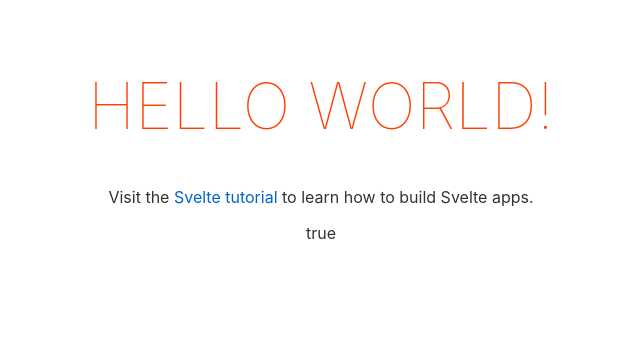
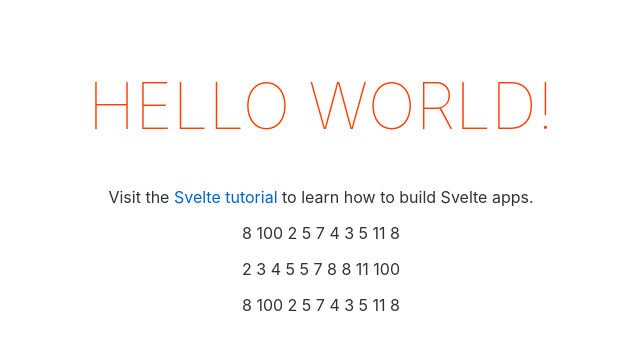
Before and after one commit to johnniehard/algorithms, a Svelte app: page / in a window 1280 px wide. Shown: the top 350 px of the page, without its empty margins (319-959 px from the left). Built offline with nearby package versions, Linux system fonts and the light colour scheme.

Commit message:
Selection sort

```diff
--- a/src/App.svelte
+++ b/src/App.svelte
@@ -1,14 +1,19 @@
 <script lang="ts">
-	import { Sort } from './Sorting/index.ts'
+	import { Selection } from './Sorting/Selection'
 
 	export let name: string;
 
-	const sort = new Sort((a, b) => a < b ? -1 : b < a ? 1 : 0)
+	const sort = new Selection((a, b) => {
+		if(a < b){
+			return -1
+		}
+		if(b < a){
+			return 1
+		}
+		return 0
+	})
 
-	const unsorted = [1, 2, 4, 3, 5]
-
-	const isLess = sort.less(1, 3)
-	sort.show(unsorted)
+	const unsorted: number[] = [8, 100, 2,5, 7, 4, 3, 5, 11, 8]
 
 </script>
 
@@ -17,8 +22,15 @@
 	<p>Visit the <a href="https://svelte.dev/tutorial">Svelte tutorial</a> to learn how to build Svelte apps.</p>
 
 	<p>
-		{isLess}
+		{sort.show(unsorted)}
 	</p>
+	<p>
+		{sort.show(sort.sort(unsorted))}
+	</p>
+	<p>
+		{sort.show(unsorted)}
+	</p>
+
 </main>
 
 <style>
--- /dev/null
+++ b/src/Sorting/Selection.ts
@@ -0,0 +1,17 @@
+import { Sort } from './index'
+
+export class Selection<T> extends Sort<T> {
+    sort = (a : T[]) : T[] => {
+        a = [...a]
+        for(let i: number = 0; i < a.length; i++){
+            let min: number = i
+            for(let j: number = i+1; j < a.length; j++){
+                if(this.less(a[j], a[min])){
+                    min = j
+                }
+            }
+            this.exchange(a, i, min)
+        }
+        return a
+    }
+}
--- a/src/Sorting/index.ts
+++ b/src/Sorting/index.ts
@@ -16,8 +16,10 @@ export class Sort <T> {
         a[j] = t
     }
 
-    show = (a: T[]): void => {
-        console.log(a.join(" "))
+    show = (a: T[]): string => {
+        const s: string = a.join(" ")
+        console.log(s)
+        return s
     }
 
     isSorted = (a : T[]): boolean => {
```
